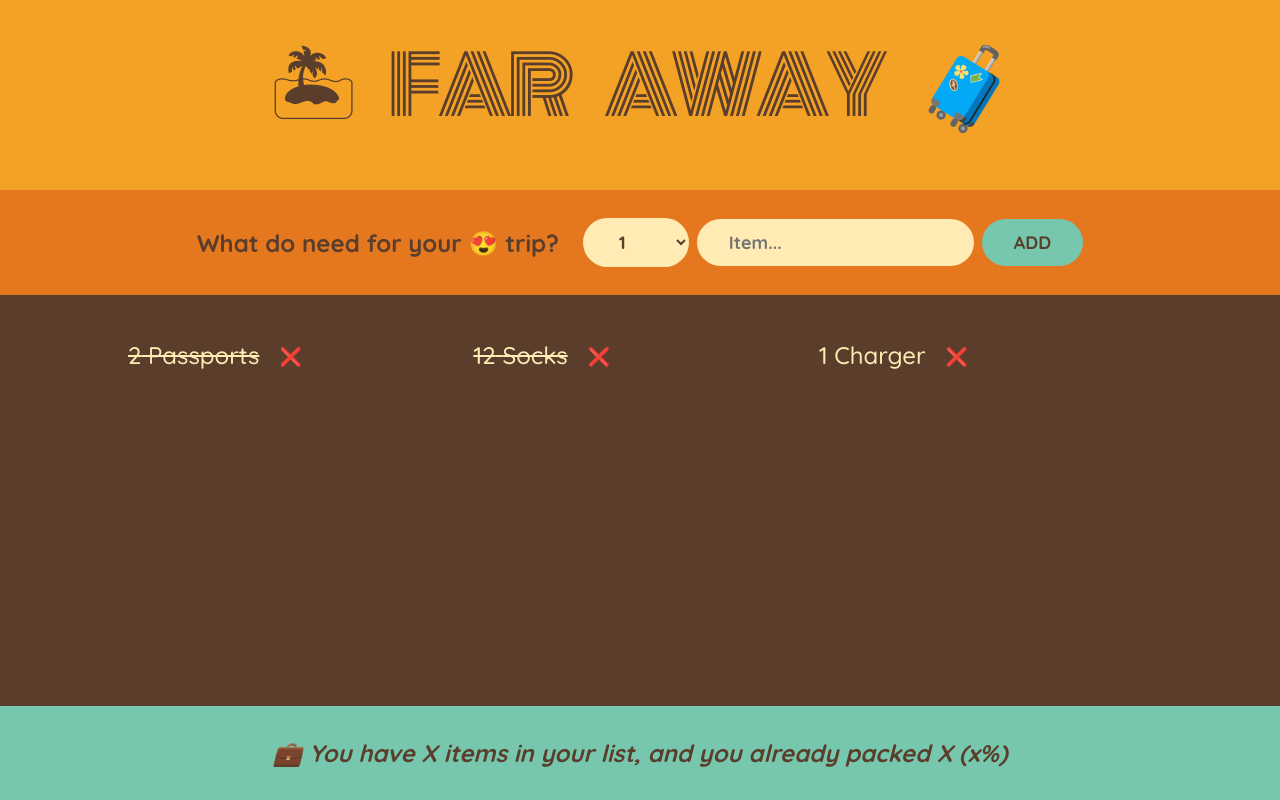
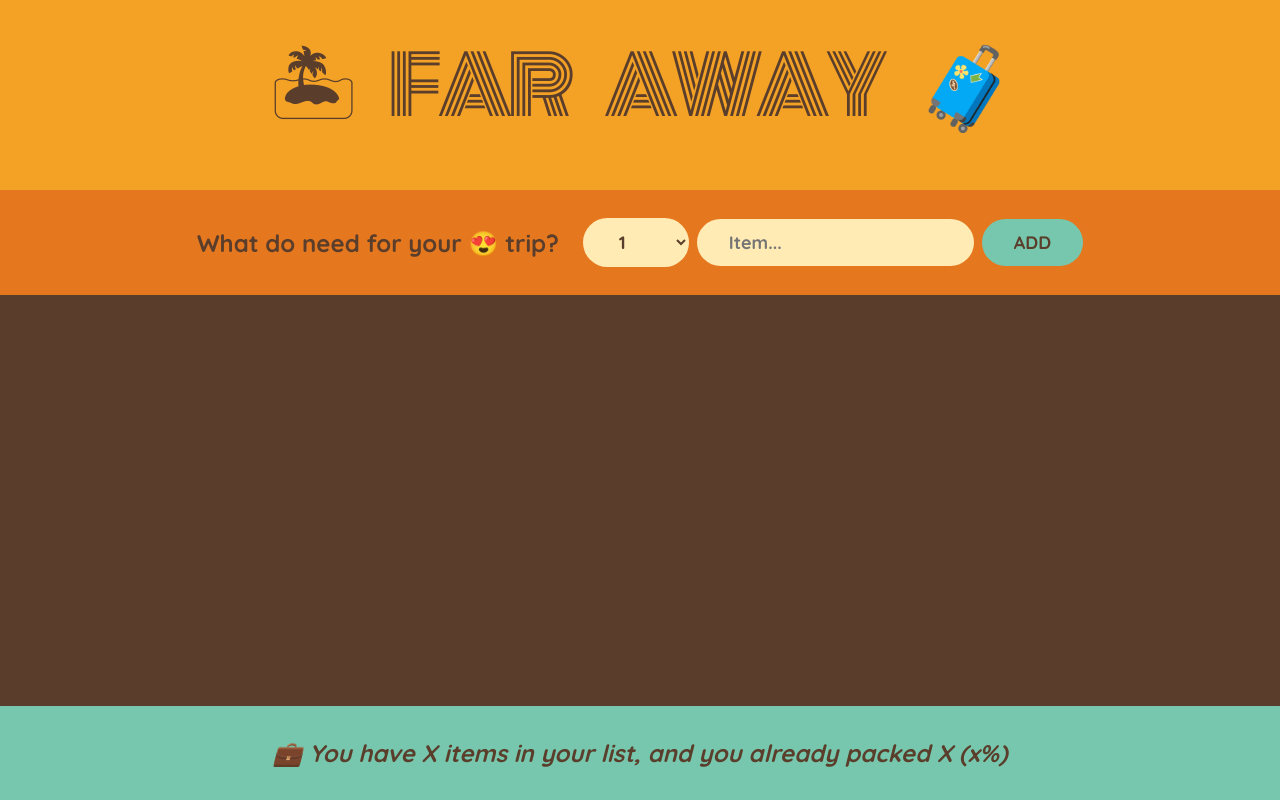
Before and after one commit to locaulker/05-travel-list, a React (Create React App) app: page / in a window 1280 px wide. Built offline with nearby package versions, Linux system fonts and the light colour scheme.

Commit message:
implemented Lifting Up state

```diff
--- a/src/App.js
+++ b/src/App.js
@@ -7,11 +7,17 @@
 ]
 
 export default function App() {
+  const [items, setItems] = useState([])
+
+  function handleAddItems(item) {
+    setItems(items => [...items, item])
+  }
+
   return (
     <div className="app">
       <Logo />
-      <Form />
-      <PackingList />
+      <Form onAddItems={handleAddItems} />
+      <PackingList items={items} />
       <Stats />
     </div>
   )
@@ -21,7 +27,7 @@
   return <h1>🏝 Far Away 🧳</h1>
 }
 
-function Form() {
+function Form({ onAddItems }) {
   const [description, setDescription] = useState("")
   const [quantity, setQuantity] = useState(1)
 
@@ -33,6 +39,8 @@
     const newItem = { description, quantity, packed: false, id: Date.now() }
     console.log(newItem)
 
+    onAddItems(newItem)
+
     setDescription("")
     setQuantity(1)
   }
@@ -42,9 +50,9 @@
       <h3>What do need for your 😍 trip?</h3>
       <select
         value={quantity}
-        onChange={(e) => setQuantity(Number(e.target.value))}
+        onChange={e => setQuantity(Number(e.target.value))}
       >
-        {Array.from({ length: 20 }, (_, i) => i + 1).map((num) => (
+        {Array.from({ length: 20 }, (_, i) => i + 1).map(num => (
           <option value={num} key={num}>
             {num}
           </option>
@@ -54,7 +62,7 @@
         type="text"
         placeholder="Item..."
         value={description}
-        onChange={(e) => setDescription(e.target.value)}
+        onChange={e => setDescription(e.target.value)}
       />
       <button>Add</button>
     </form>
@@ -62,11 +70,11 @@
 }
 
 // Making a list of Items(Components) for each array element
-function PackingList() {
+function PackingList({ items }) {
   return (
     <div className="list">
       <ul>
-        {initialItems.map((item) => (
+        {items.map(item => (
           <Item item={item} key={item.id} />
         ))}
       </ul>
```
